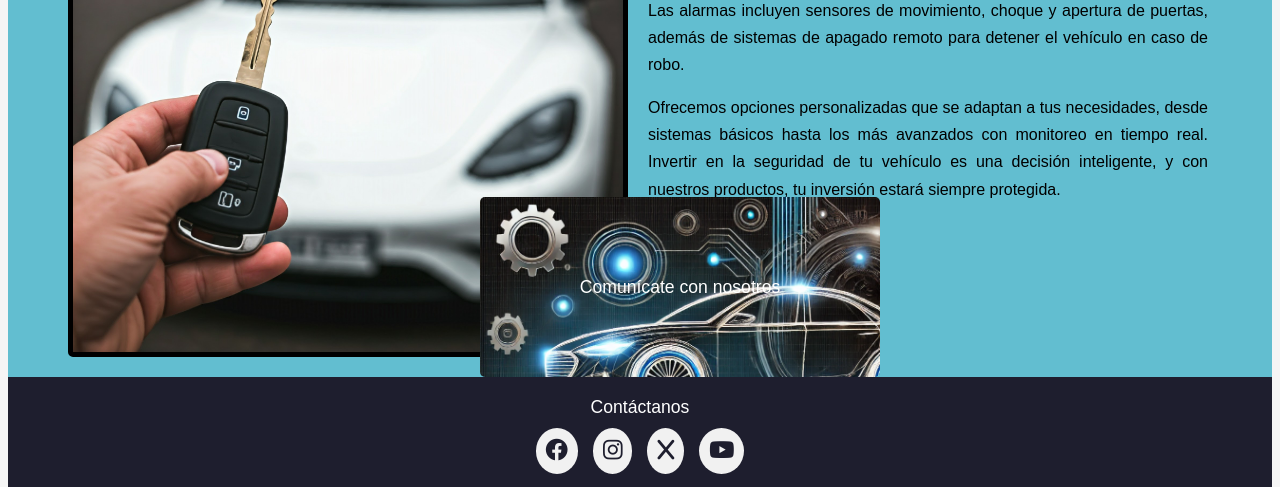
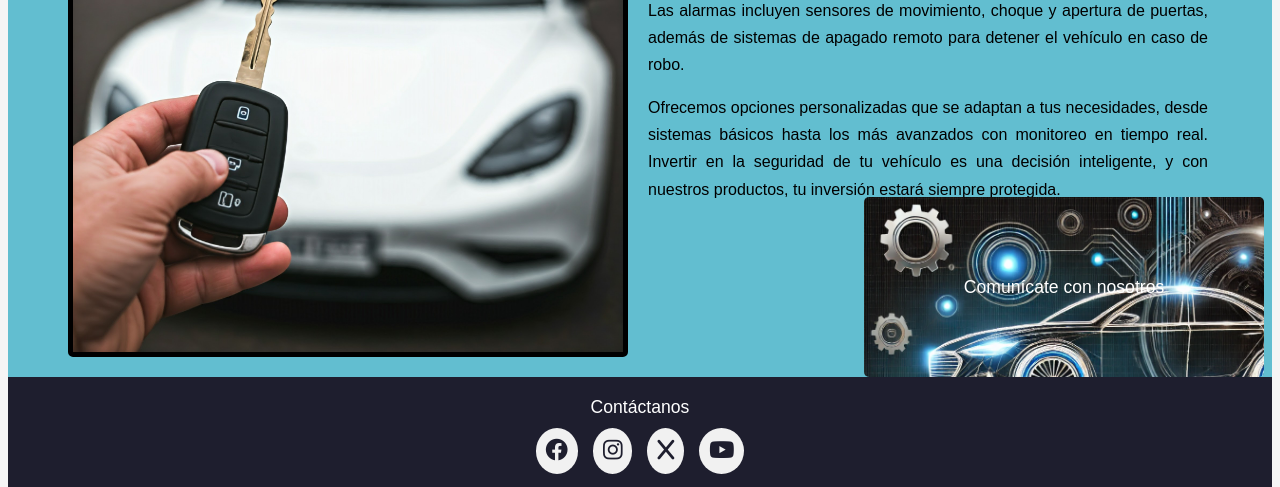
Before and after one commit to lusanthernandez/SitioWeb, a plain HTML site: page seguridad.html in a window 1280 px wide. Shown: the part 313-800 px from the top of the page. Drawn offline with Linux system fonts and the light colour scheme.

Commit message:
copia 7 cambio margen (flotante en la pantalla)

```diff
--- a/CSS/estilos.css
+++ b/CSS/estilos.css
@@ -338,7 +338,7 @@ a img:hover {
 .contactanos-fixed {
     position: fixed; /* Fija el contenedor en la pantalla, independientemente del desplazamiento */
     bottom: 6.875rem;
-    right: 25rem;
+    right: 1rem;
     height: 11.25rem;
     width: 25rem;
     background-image: url("../imagenes/Contactanos-2.png");
```
